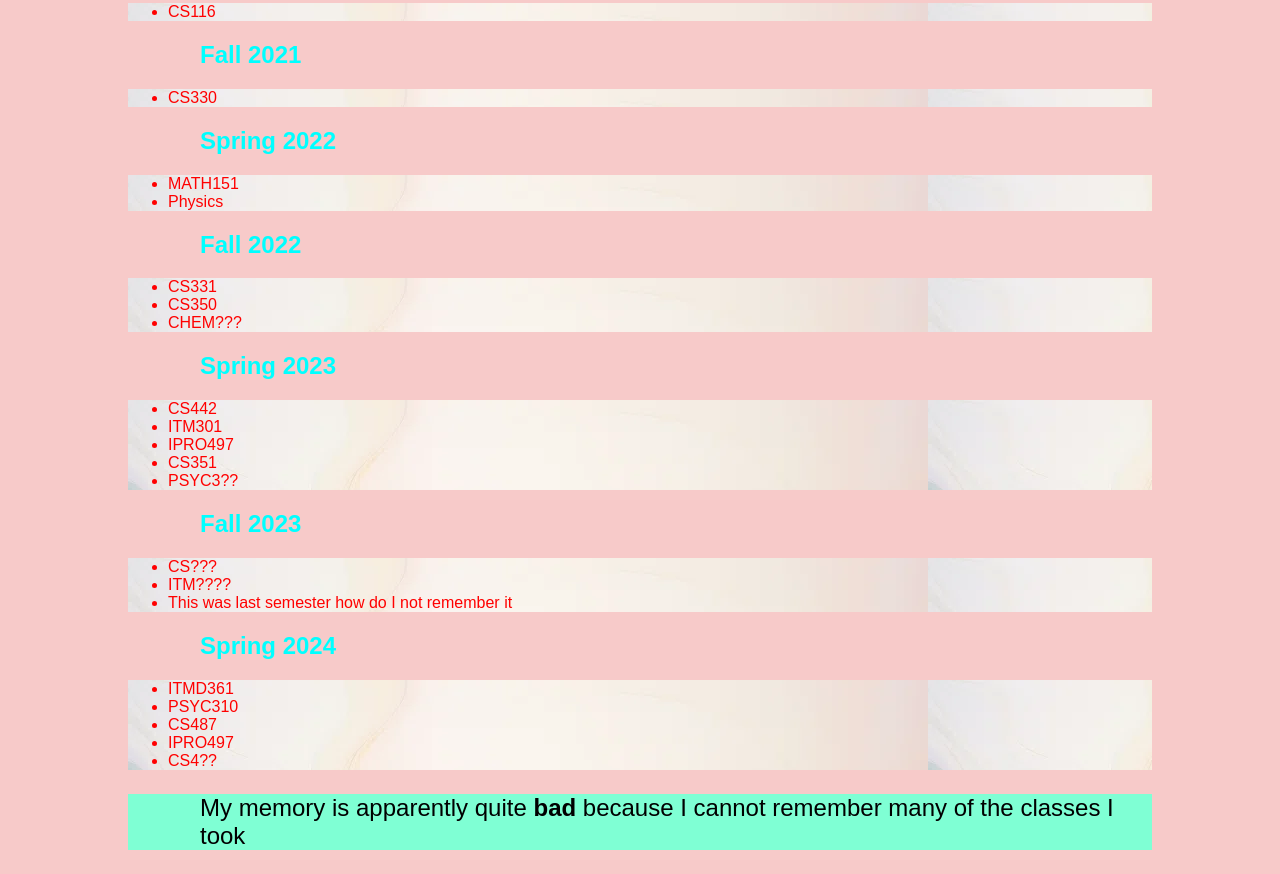
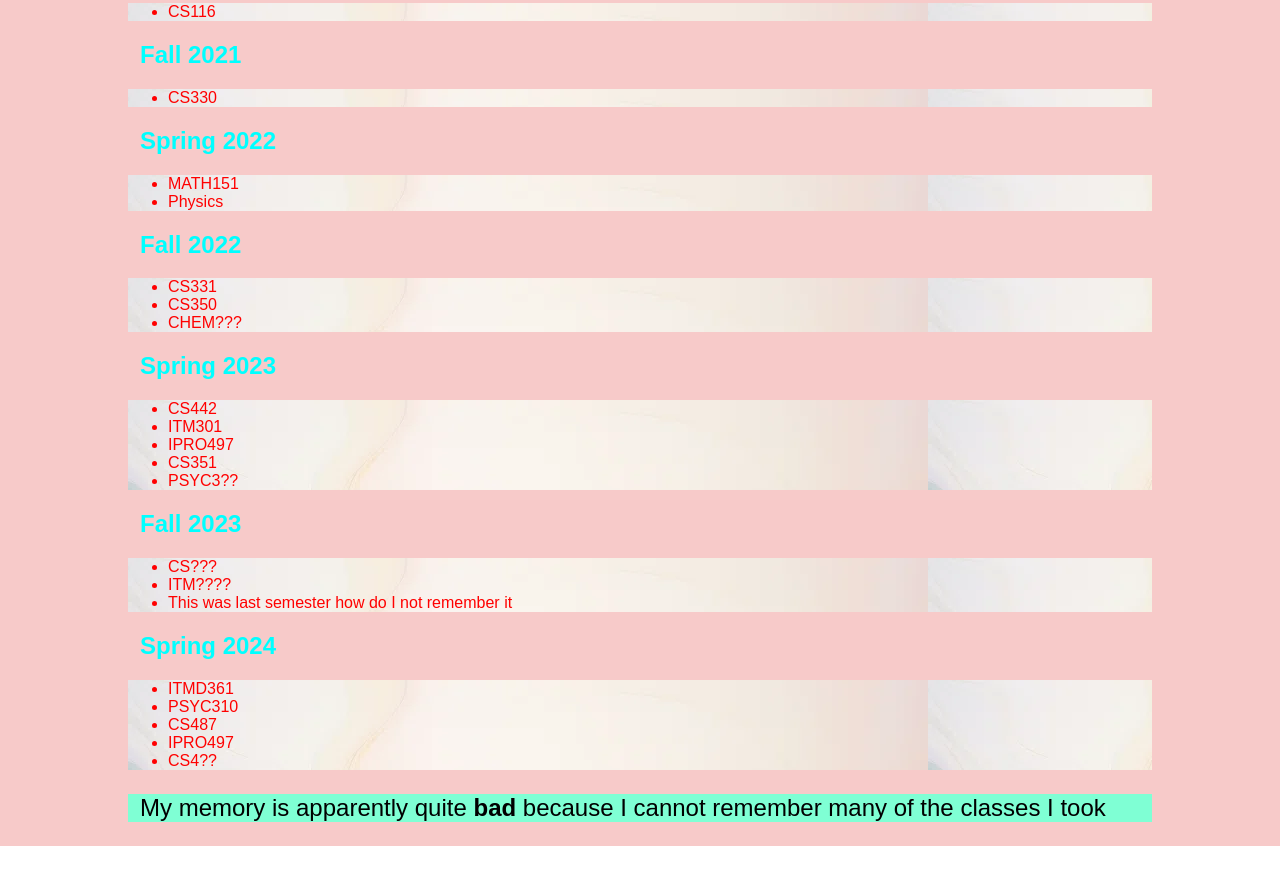
Before and after one commit to georgegregjr/Project2ITMD, a plain HTML site: page index.html in a window 1280 px wide. Shown: the part 415-1289 px from the top of the page. After the commit the page ends 1261 px from the top, so only its background shows below. Drawn offline with Linux system fonts and the light colour scheme; a web font is replaced by a local one.

Commit message:
Margin works, lowering amount and adding ul margins

```diff
--- a/css/styles.css
+++ b/css/styles.css
@@ -40,11 +40,15 @@ strong {
 }
 
 p {
-  margin-left: 3em;
+  margin-left: 0.5em;
 }
 
 h2 {
-  margin-left: 3em;
+  margin-left: 0.5em;
+}
+
+ul li {
+  margin-left; 0.5em;
 }
 
 .homepage h2 {
```
